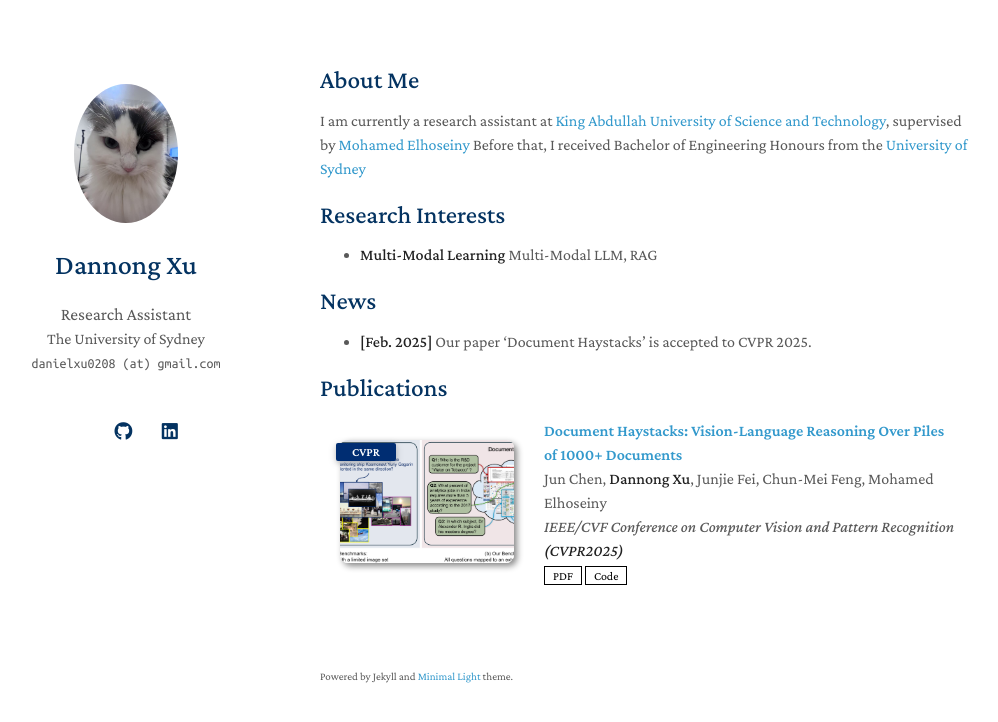
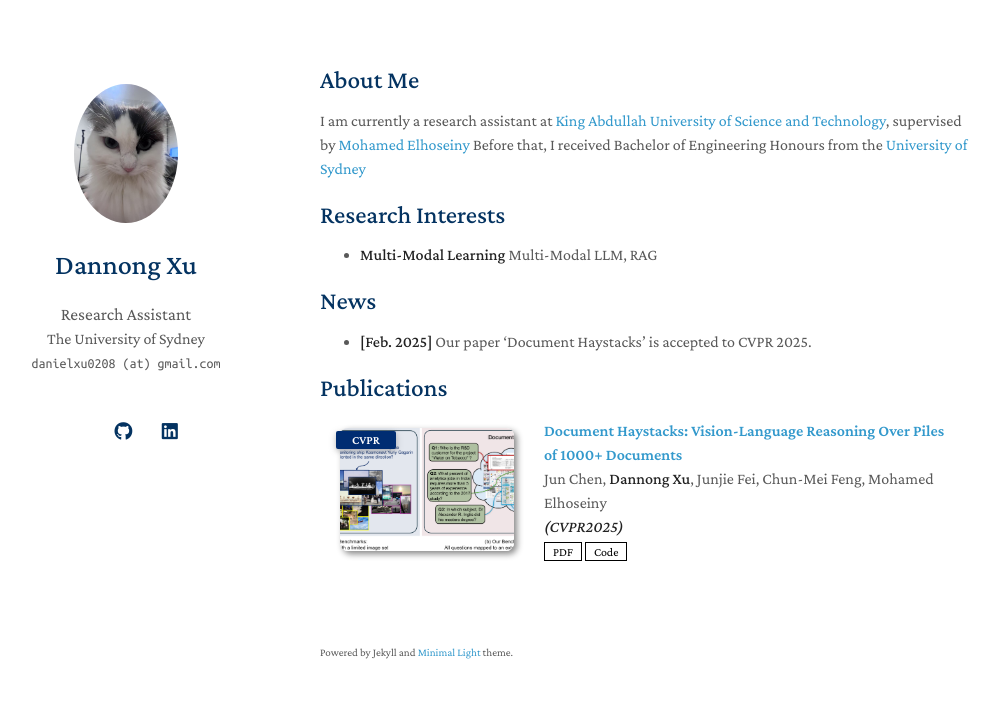
Before and after one commit to Danielxu0208/Danielxu0208.github.io, a Jekyll site: the page built from index.md, in a window 1280 px wide. Shown: the top 722 px of the page, without its empty margins (150-1148 px from the left). Built offline with Jekyll 4.4.1, drawn with Linux system fonts in a browser that asks for light colours; a style sheet for code colours, icons or effects is not loaded; our own code applies the rules of GitHub Pages for plain Markdown files.

Commit message:
Update publications.yml

```diff
--- a/_data/publications.yml
+++ b/_data/publications.yml
@@ -3,7 +3,7 @@ main:
   - title: "Document Haystacks: Vision-Language Reasoning Over Piles of 1000+ Documents"
     authors: Jun Chen, <strong>Dannong Xu</strong>, Junjie Fei, Chun-Mei Feng, Mohamed Elhoseiny
     conference_short: CVPR
-    conference: IEEE/CVF Conference on Computer Vision and Pattern Recognition <strong>(CVPR2025)</strong>
+    conference: <strong>(CVPR2025)</strong>
     pdf: https://arxiv.org/pdf/2411.16740
     code: https://github.com/Vision-CAIR/dochaystacks
     image: ./assets/img/dochay.png
```
